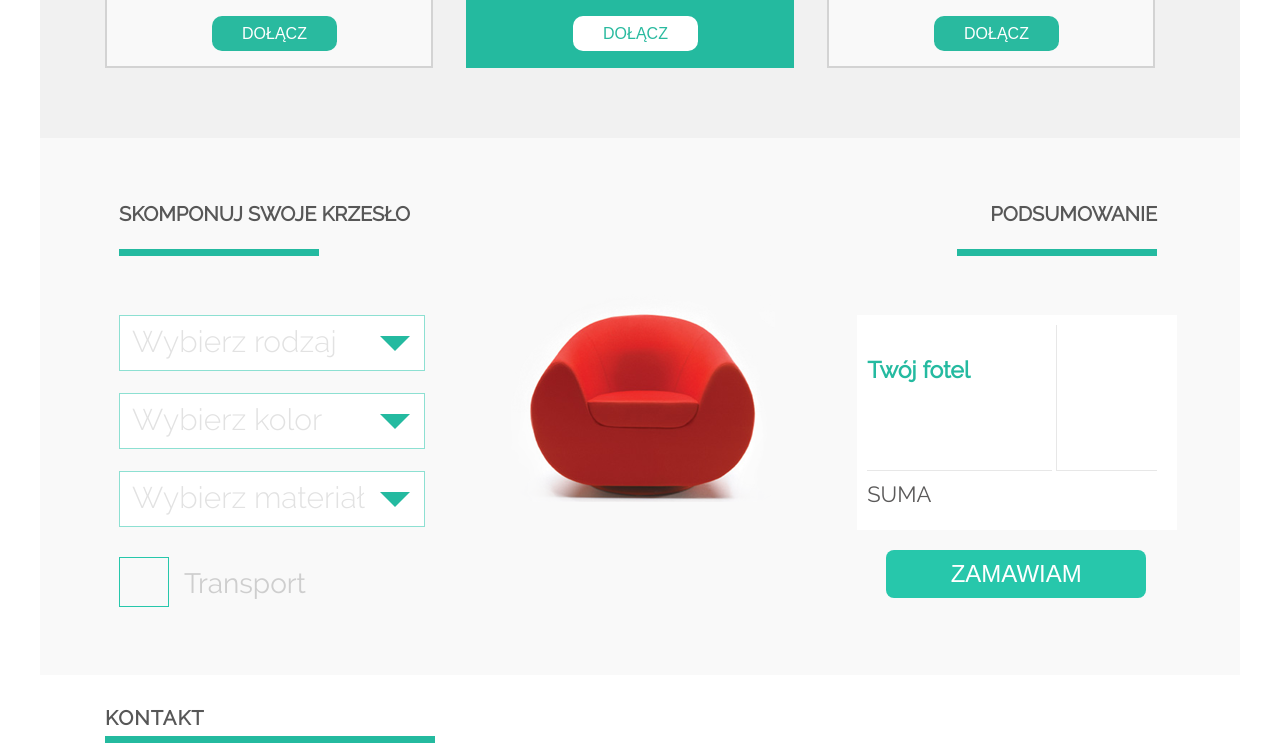
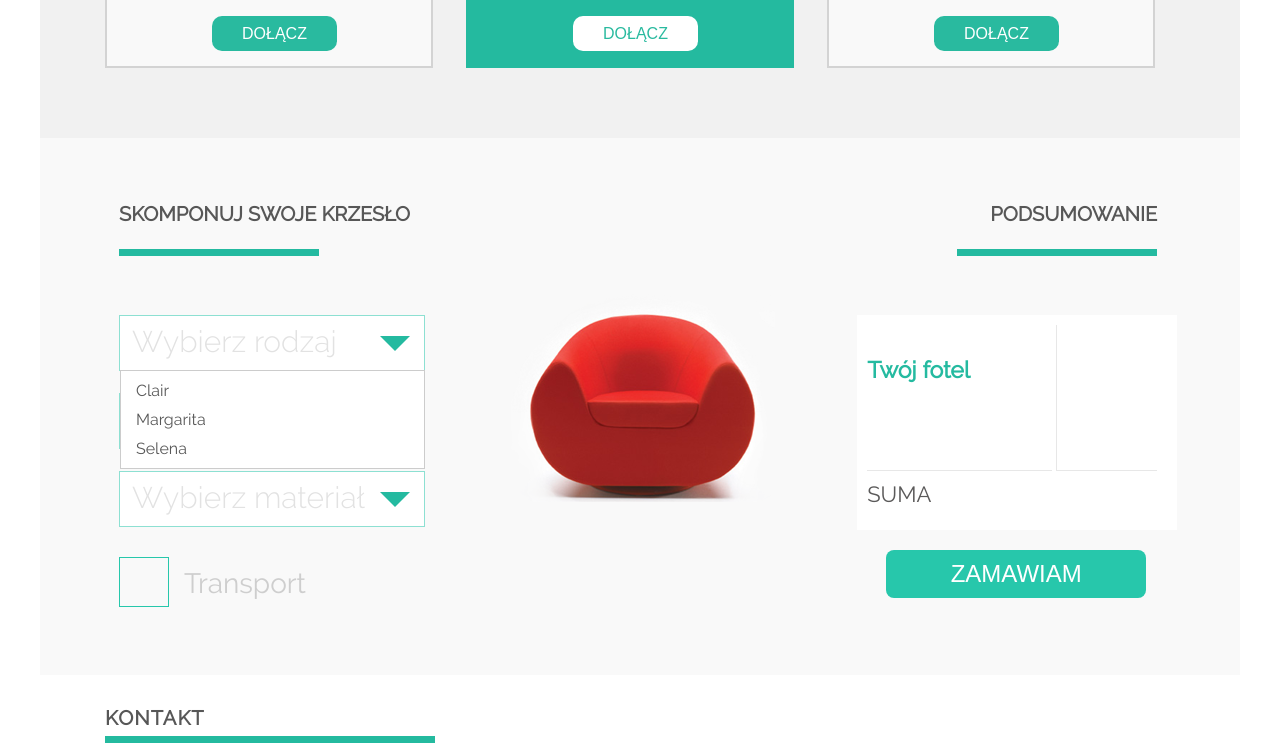
Before and after one commit to s-i-l-k/sit_on_chair, a plain HTML site: page index.html in a window 1280 px wide. Both pictures are taken after a click on the element 395 px from the left and 1826 px from the top of the page. Shown: the part 1483-2226 px from the top of the page. Drawn offline with Linux system fonts and the light colour scheme.

Commit message:
calculator js not finished

```diff
--- a/css/style.css
+++ b/css/style.css
@@ -881,3 +881,7 @@ footer img {
 .title {
     height: 30px;
 }
+
+.visible {
+    display: block;
+}
--- a/js/app.js
+++ b/js/app.js
@@ -18,7 +18,6 @@ document.addEventListener("DOMContentLoaded", function() {
     /*bar show/hide*/
 
     var boxes = document.querySelectorAll(".boxes > div");
-    console.log(boxes)
 
     for(var i=0; i<boxes.length-1; i++) {
         boxes[i].addEventListener("mouseover", function () {
@@ -66,5 +65,19 @@ document.addEventListener("DOMContentLoaded", function() {
         images[counter].classList.add("visible");
     });
 
+    /*calculator*/
 
+    var arrows = document.querySelectorAll(".list_arrow");
+
+    for(var i=0; i<arrows.length; i++) {
+        arrows[i].addEventListener("click", function () {
+            var drop_menu = this.nextElementSibling;
+            if(drop_menu.classList.contains("visible")) {
+                drop_menu.classList.remove("visible");
+            } else {
+                drop_menu.classList.add("visible");
+            }
+
+        });
+    }
 });
```
